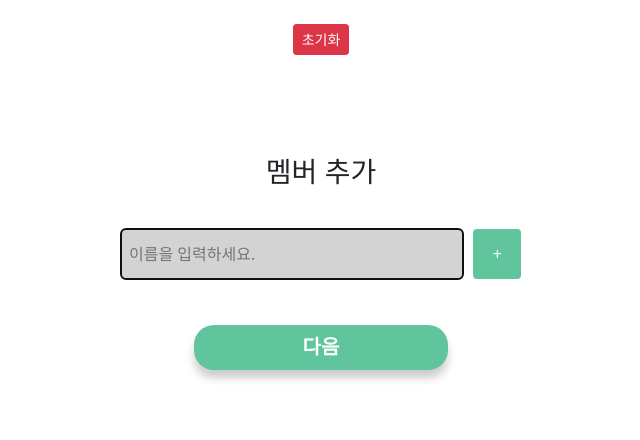
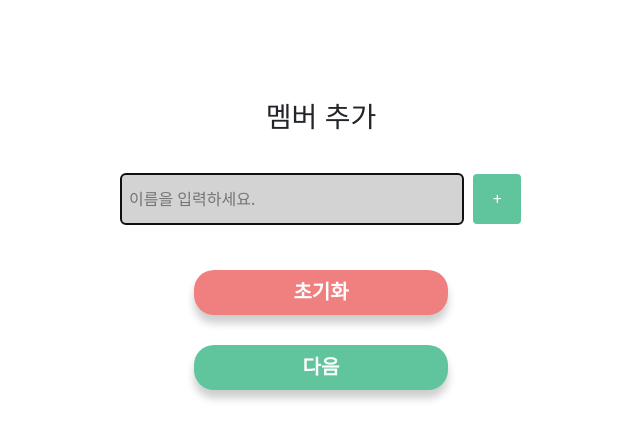
Before and after one commit to tkdgus1030/OSS_project, a Django app: a page that uses main/templates/main/web/temp_people.html in a window 1280 px wide. Shown: the part 50-490 px from the top of the page, without its empty margins (319-959 px from the left). Run offline with Django 3.2, Linux system fonts and the light colour scheme.

Commit message:
2.3.3
초기화 버튼 수정

```diff
--- a/main/templates/main/web/temp_people.html
+++ b/main/templates/main/web/temp_people.html
@@ -4,12 +4,6 @@
 {% block script %}
     <script src="{% static 'js/people.js' %}"></script>
 
-{% endblock %}
-{% block clear_button %}
-    <br>
-    <div style="text-align:center;">
-        <button   id="clearlocalstorage" onclick="clear_and_load();" class="btn btn-sm btn-danger"  style='margin:0px auto;'>초기화</button>
-    </div>
 {% endblock %}
 {% block body %}
     <div style="margin-top: 100px;margin-bottom: 40px">
@@ -35,6 +29,9 @@
 
             </div>
         </div>
+        <div style="text-align:center;">
+            <button   id="clearlocalstorage" onclick="clear_and_load();" class="btn btn_design1"  style="margin-top: 30px;width: 60%; background-color: lightcoral">초기화</button>
+        </div>
         <div>
             <button id="next" class="btn btn_design2" style="margin-top: 30px;width: 60%" url="{% url 'main:temp_calculate' %}" onclick="next(this)">다음</button>
         </div>
```
